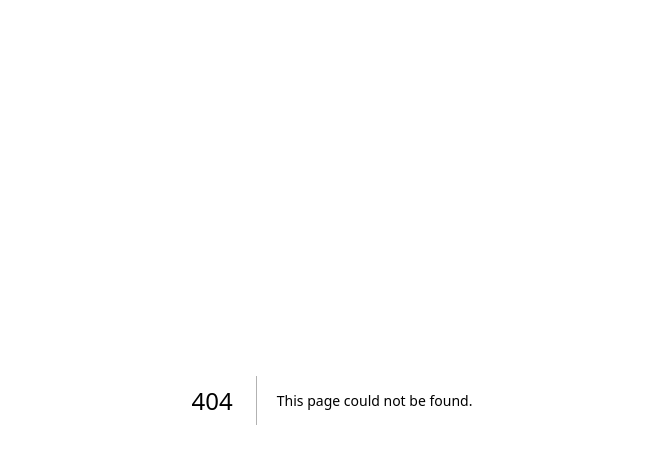
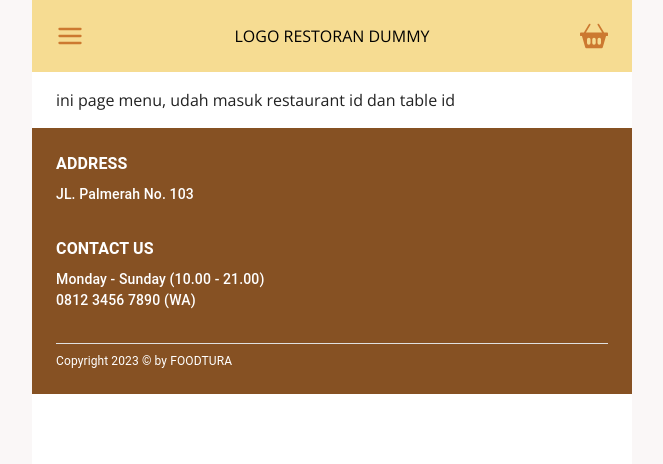
Before and after one commit to fabianhabil/foodtura, a Next.js app in the folder frontend/: page /restaurant/1/1/menu in a window 1280 px wide. Before the commit this address had no page. Shown: the top 464 px of the page, without its empty margins (308-971 px from the left). Built offline with nearby package versions, Linux system fonts and the light colour scheme.

Commit message:
feat: restaurant id table id menu page

```diff
--- /dev/null
+++ b/frontend/src/pages/restaurant/[restaurantId]/[tableId]/menu.tsx
@@ -0,0 +1,15 @@
+import StoreLayout from '@/components/templates/Store/StoreLayout/StoreLayout';
+
+const Home = () => {
+    return <>ini page menu, udah masuk restaurant id dan table id</>;
+};
+
+Home.getLayout = function getLayout(page: React.ReactNode) {
+    return (
+        <>
+            <StoreLayout>{page}</StoreLayout>
+        </>
+    );
+};
+
+export default Home;
```
